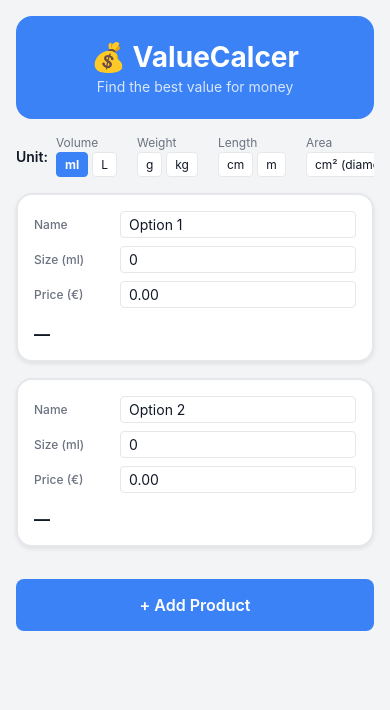
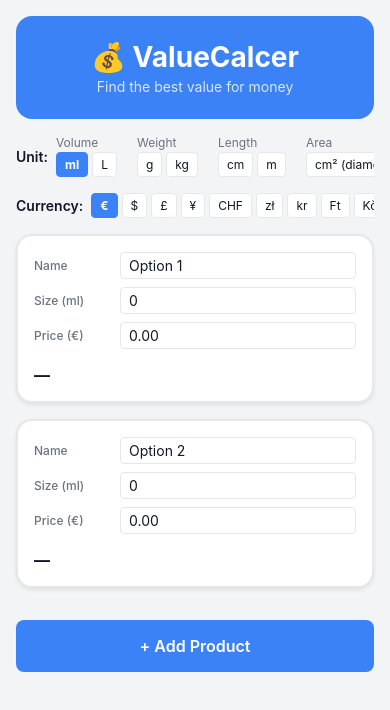
Before and after one commit to CT4nk3r/ValueCalcer, a React Native app: screen / in a window 390 px wide. Shown: the top 710 px of the page. Built offline with nearby package versions, Linux system fonts and the light colour scheme.

Commit message:
feat: add CurrencySelector component and integrate currency selection in HomeScreen

```diff
--- /dev/null
+++ b/src/components/CurrencySelector.tsx
@@ -0,0 +1,52 @@
+import React from 'react';
+import { ScrollView, TouchableOpacity, Text, StyleSheet } from 'react-native';
+import { CURRENCIES } from '../../shared/calculators';
+import { colors, spacing, fontSize, borderRadius } from '../../shared/theme';
+
+interface Props {
+  value: string;
+  onChange: (currencyCode: string) => void;
+}
+
+export default function CurrencySelector({ value, onChange }: Props) {
+  return (
+    <ScrollView horizontal showsHorizontalScrollIndicator={false} style={styles.container}>
+      {CURRENCIES.map(currency => (
+        <TouchableOpacity
+          key={currency.code}
+          style={[styles.chip, value === currency.code && styles.chipActive]}
+          onPress={() => onChange(currency.code)}
+        >
+          <Text style={[styles.chipText, value === currency.code && styles.chipTextActive]}>
+            {currency.symbol}
+          </Text>
+        </TouchableOpacity>
+      ))}
+    </ScrollView>
+  );
+}
+
+const styles = StyleSheet.create({
+  container: { flexGrow: 0 },
+  chip: {
+    borderWidth: 1,
+    borderColor: colors.border,
+    borderRadius: borderRadius.sm,
+    paddingHorizontal: spacing.sm,
+    paddingVertical: spacing.xs,
+    marginRight: spacing.xs,
+    backgroundColor: colors.white,
+  },
+  chipActive: {
+    backgroundColor: colors.primary,
+    borderColor: colors.primary,
+  },
+  chipText: {
+    fontSize: fontSize.sm,
+    color: colors.text,
+  },
+  chipTextActive: {
+    color: colors.white,
+    fontWeight: 'bold',
+  },
+});
--- a/src/components/ProductCard.tsx
+++ b/src/components/ProductCard.tsx
@@ -17,16 +17,19 @@ interface Props {
   onRemove: (id: string) => void;
   canRemove: boolean;
   index: number;
+  currencySymbol: string;
 }
 
-export default function ProductCard({ option, result, onUpdate, onRemove, canRemove, index }: Props) {
+export default function ProductCard({ option, result, onUpdate, onRemove, canRemove, index, currencySymbol }: Props) {
   const isBest = result?.isBestValue ?? false;
+  const isTopBest = result?.isTopQuantityBestValue ?? false;
+  const isPlural = (result?.bestValueCount ?? 0) > 1;
 
   return (
-    <View style={[styles.card, isBest && styles.cardBest]}>
+    <View style={[styles.card, isBest && (isTopBest ? styles.cardBestTop : styles.cardBestSecondary)]}>
       {isBest && (
-        <View style={styles.badge}>
-          <Text style={styles.badgeText}>🏆 Best Value</Text>
+        <View style={[styles.badge, isTopBest ? styles.badgeTop : styles.badgeSecondary]}>
+          <Text style={styles.badgeText}>🏆 {isPlural ? 'Best Values' : 'Best Value'}</Text>
         </View>
       )}
       <View style={styles.row}>
@@ -49,7 +52,7 @@ export default function ProductCard({ option, result, onUpdate, onRemove, canRem
         />
       </View>
       <View style={styles.row}>
-        <Text style={styles.label}>Price (€)</Text>
+        <Text style={styles.label}>Price ({currencySymbol})</Text>
         <TextInput
           style={styles.input}
           value={option.price === 0 ? '' : String(option.price)}
@@ -60,7 +63,7 @@ export default function ProductCard({ option, result, onUpdate, onRemove, canRem
       </View>
       <View style={styles.resultRow}>
         <Text style={[styles.result, isBest && styles.resultBest]}>
-          {result ? formatPricePerUnit(result.pricePerBaseUnit, option.unit) : '—'}
+          {result ? formatPricePerUnit(result.pricePerBaseUnit, option.unit, currencySymbol) : '—'}
         </Text>
         {canRemove && (
           <TouchableOpacity onPress={() => onRemove(option.id)} style={styles.removeButton}>
@@ -86,15 +89,17 @@ const styles = StyleSheet.create({
     shadowRadius: 4,
     elevation: 2,
   },
-  cardBest: { borderColor: colors.success, backgroundColor: colors.successLight },
+  cardBestTop: { borderColor: colors.successDark, backgroundColor: colors.successLight },
+  cardBestSecondary: { borderColor: colors.success, backgroundColor: colors.successLighter },
   badge: {
-    backgroundColor: colors.success,
     borderRadius: borderRadius.sm,
     paddingHorizontal: spacing.sm,
     paddingVertical: spacing.xs,
     alignSelf: 'flex-start',
     marginBottom: spacing.sm,
   },
+  badgeTop: { backgroundColor: colors.successDark },
+  badgeSecondary: { backgroundColor: colors.success },
   badgeText: { color: colors.white, fontWeight: 'bold', fontSize: fontSize.sm },
   row: { flexDirection: 'row', alignItems: 'center', marginBottom: spacing.sm },
   label: { width: 90, fontSize: fontSize.sm, color: colors.textSecondary, fontWeight: '500' },
--- a/src/screens/HomeScreen.tsx
+++ b/src/screens/HomeScreen.tsx
@@ -7,10 +7,11 @@ import {
   StyleSheet,
 } from 'react-native';
 import { ProductOption } from '../../shared/types';
-import { compareProducts } from '../../shared/calculators';
+import { compareProducts, CURRENCIES, DEFAULT_CURRENCY } from '../../shared/calculators';
 import { colors, spacing, fontSize, borderRadius } from '../../shared/theme';
 import ProductCard from '../components/ProductCard';
 import UnitSelector from '../components/UnitSelector';
+import CurrencySelector from '../components/CurrencySelector';
 
 const createOption = (id: string, index: number, unit: string): ProductOption => ({
   id,
@@ -22,10 +23,13 @@ const createOption = (id: string, index: number, unit: string): ProductOption =>
 
 export default function HomeScreen() {
   const [unit, setUnit] = useState('ml');
+  const [currencyCode, setCurrencyCode] = useState(DEFAULT_CURRENCY.code);
   const [options, setOptions] = useState<ProductOption[]>([
     createOption('1', 0, 'ml'),
     createOption('2', 1, 'ml'),
   ]);
+
+  const currencySymbol = CURRENCIES.find(c => c.code === currencyCode)?.symbol ?? DEFAULT_CURRENCY.symbol;
 
   const results = compareProducts(options);
 
@@ -62,6 +66,11 @@ export default function HomeScreen() {
         <UnitSelector value={unit} onChange={handleUnitChange} />
       </View>
 
+      <View style={styles.unitRow}>
+        <Text style={styles.unitLabel}>Currency:</Text>
+        <CurrencySelector value={currencyCode} onChange={setCurrencyCode} />
+      </View>
+
       {options.map((option, index) => {
         const result = results.find(r => r.id === option.id);
         return (
@@ -73,6 +82,7 @@ export default function HomeScreen() {
             onRemove={handleRemove}
             canRemove={options.length > 2}
             index={index}
+            currencySymbol={currencySymbol}
           />
         );
       })}
```
